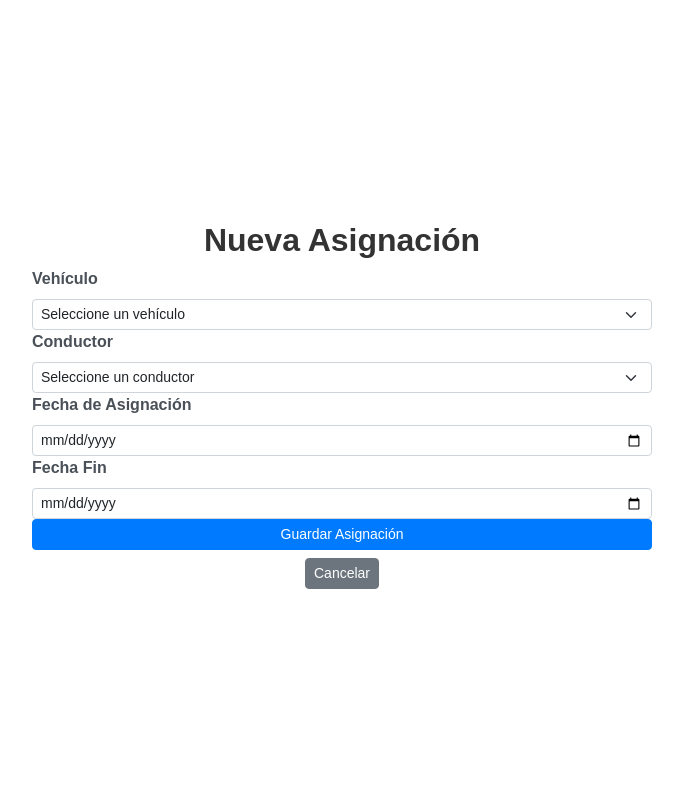
After one commit to JoseMiguel2508/SI3-Grupo3, a PHP site: page /nueva_asignacion.php in a window 1280 px wide. The commit adds this page. Shown: the whole page, without its empty margins (298-981 px from the left). Run offline with PHP 8.4, Linux system fonts and the light colour scheme.

Commit message:
Desarrollo del modulo asignacion de vehiculo

```diff
--- /dev/null
+++ b/CONTROLADOR/css/nueva_asignacion.css
@@ -0,0 +1,85 @@
+/* Estilos generales */
+body {
+    font-family: Arial, sans-serif;
+    overflow: hidden; /* Elimina el scroll vertical */
+}
+
+h2 {
+    color: #333;
+    font-weight: bold;
+}
+
+/* Botón Nueva Asignación */
+.btn-asignacion {
+    padding: 10px 15px;
+    font-size: 16px;
+    border-radius: 5px;
+    transition: background 0.3s;
+}
+
+.btn-asignacion:hover {
+    background: #0056b3;
+}
+
+/* Tabla */
+.table {
+    background: white;
+    border-radius: 8px;
+    overflow: hidden;
+}
+
+th {
+    background-color: #007BFF;
+    color: white;
+    text-align: center;
+}
+
+td {
+    text-align: center;
+}
+
+/* Estilos personalizados específicos */
+.d-flex {
+    height: 100vh;
+}
+
+.container {
+    max-width: 700px;
+    padding: 20px;
+    background-color: #ffffff;
+    border-radius: 8px;
+    box-shadow: 0 2px 10px rgba(0, 0, 0, 0.1);
+}
+
+.form-container {
+    padding: 10px 20px;
+}
+
+.form-label {
+    font-weight: 600;
+    color: #495057;
+}
+
+.form-control,
+.form-select {
+    border: 1px solid #ced4da;
+    border-radius: 4px;
+}
+
+.btn-primary {
+    background-color: #007bff;
+    border-color: #007bff;
+}
+
+.btn-secondary {
+    background-color: #6c757d;
+    border-color: #6c757d;
+}
+
+.btn-block {
+    width: 100%;
+}
+
+.text-center {
+    margin-top: 10px;
+}
--- /dev/null
+++ b/VISTA/nueva_asignacion.php
@@ -0,0 +1,49 @@
+<!DOCTYPE html>
+<html lang="es">
+<head>
+    <meta charset="UTF-8">
+    <meta name="viewport" content="width=device-width, initial-scale=1.0">
+    <title>Nueva Asignación</title>
+    <!-- Enlace a Bootstrap -->
+    <link href="https://cdn.jsdelivr.net/npm/bootstrap@5.3.0/dist/css/bootstrap.min.css" rel="stylesheet">
+    <!-- Enlace a CSS personalizado -->
+    <link rel="stylesheet" href="../CONTROLADOR/css/nueva_asignacion.css">
+</head>
+<body>
+    <div class="container vh-100 d-flex justify-content-center align-items-center">
+        <div class="form-container w-100">
+            <h2 class="text-center">Nueva Asignación</h2>
+            <form action="guardar_asignacion.php" method="POST" class="form-asignacion">
+                <div class="form-group">
+                    <label for="vehiculo" class="form-label">Vehículo</label>
+                    <select class="form-select form-select-sm" id="vehiculo" name="vehiculo" required>
+                        <option value="">Seleccione un vehículo</option>
+                        <option value="Ford Ranger">Ford Ranger</option>
+                        <option value="Chevrolet Tahoe">Chevrolet Tahoe</option>
+                    </select>
+                </div>
+                <div class="form-group">
+                    <label for="conductor" class="form-label">Conductor</label>
+                    <select class="form-select form-select-sm" id="conductor" name="conductor" required>
+                        <option value="">Seleccione un conductor</option>
+                        <option value="Juan Pérez">Juan Pérez</option>
+                        <option value="María López">María López</option>
+                    </select>
+                </div>
+                <div class="form-group">
+                    <label for="fecha_asignacion" class="form-label">Fecha de Asignación</label>
+                    <input type="date" class="form-control form-control-sm" id="fecha_asignacion" name="fecha_asignacion" required>
+                </div>
+                <div class="form-group">
+                    <label for="fecha_fin" class="form-label">Fecha Fin</label>
+                    <input type="date" class="form-control form-control-sm" id="fecha_fin" name="fecha_fin" required>
+                </div>
+                <button type="submit" class="btn btn-primary btn-block btn-sm">Guardar Asignación</button>
+                <div class="text-center mt-2">
+                    <a href="asignacion.php" class="btn btn-secondary btn-sm">Cancelar</a>
+                </div>
+            </form>
+        </div>
+    </div>
+</body>
+</html>
```
Also changed, not shown: CONTROLADOR/css/asignacion.css (+44 -3 lines), VISTA/asignacion.php (+49 -5 lines).
